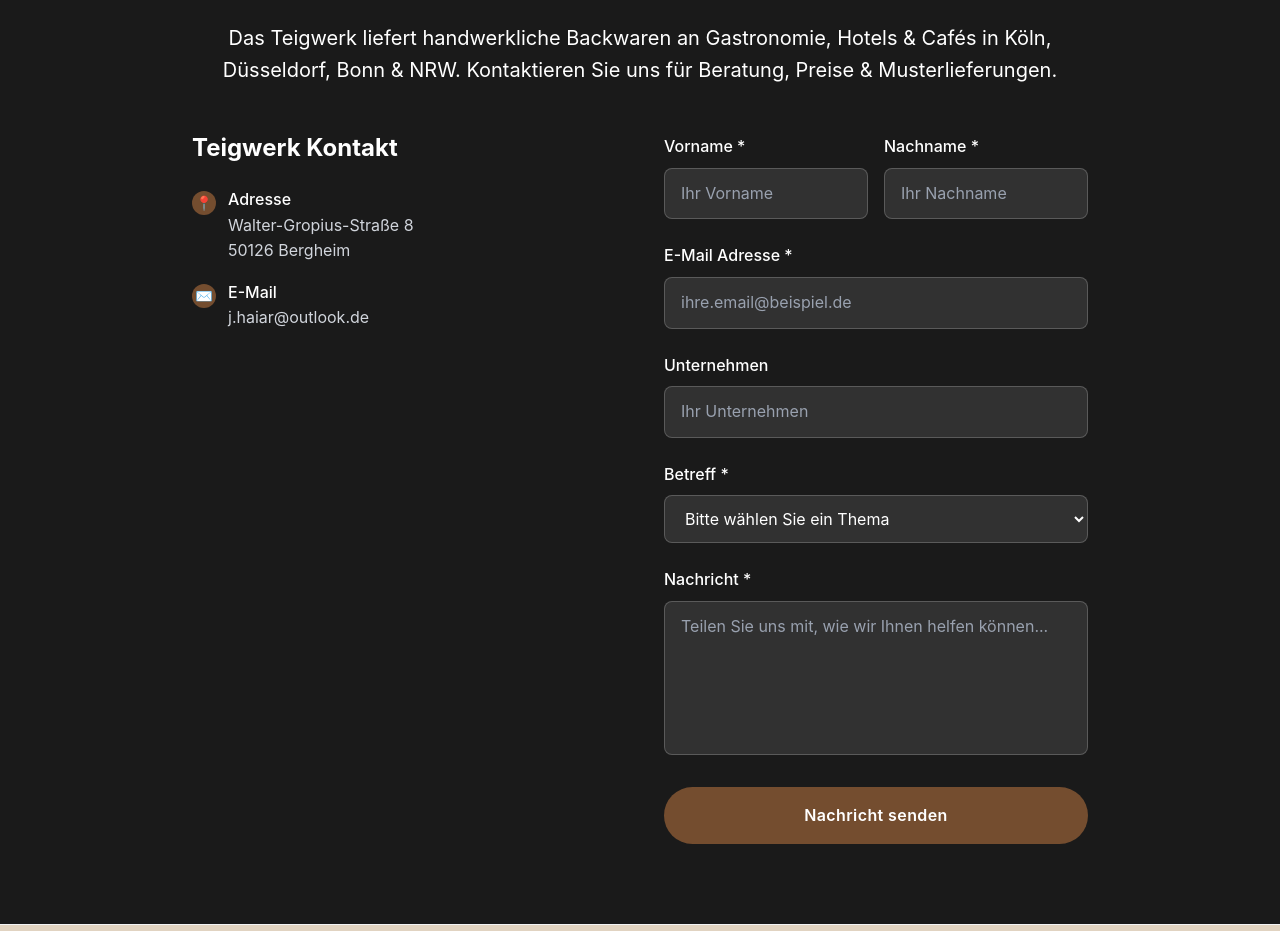
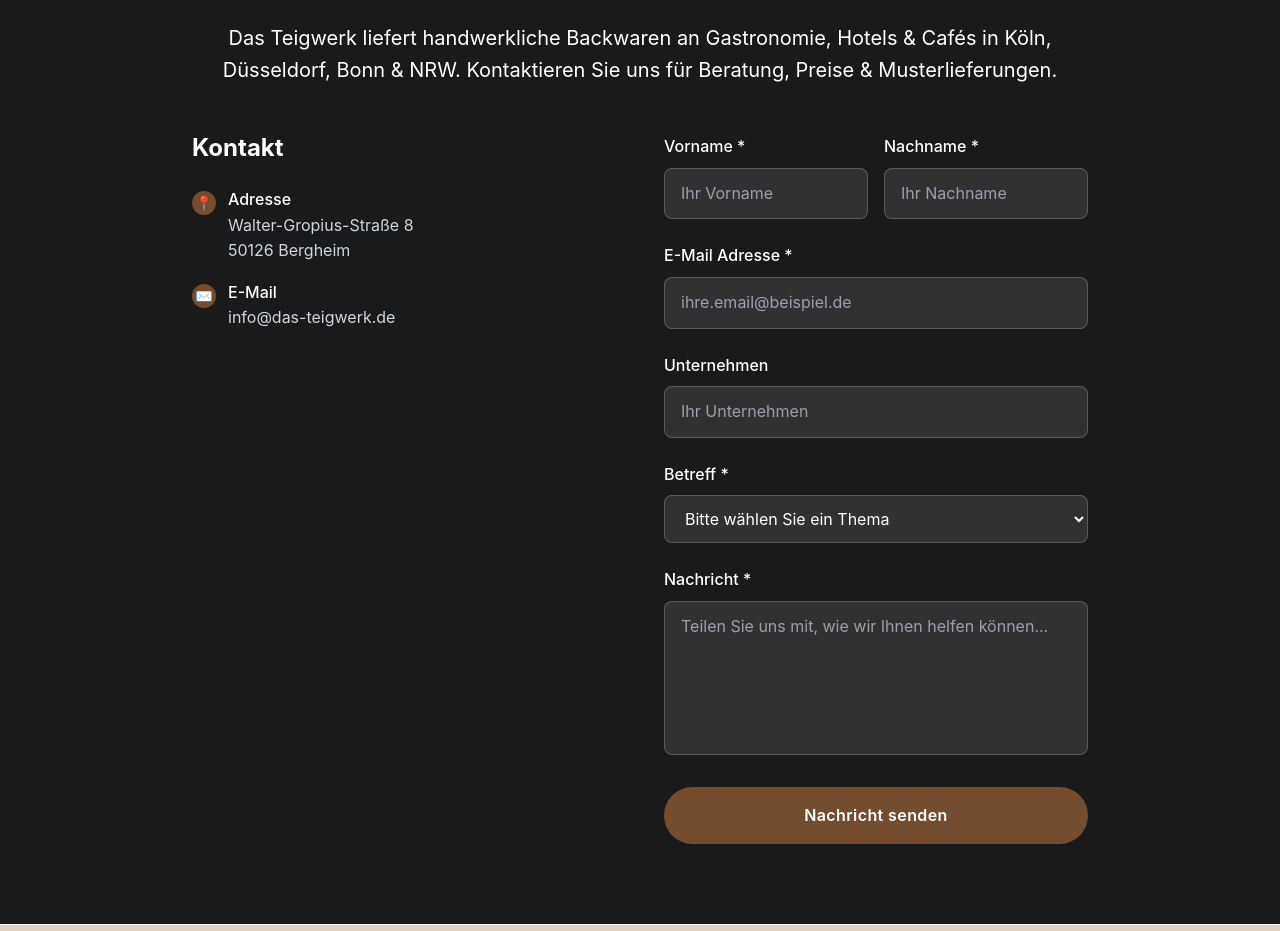
Before and after one commit to keulertzk-byte/Teigwerk, a Next.js app in the folder teigwerk-website/: page / in a window 1280 px wide. Shown: the part 4582-5513 px from the top of the page. Built offline with nearby package versions, Linux system fonts and the light colour scheme.

Commit message:
Update page.tsx

```diff
--- a/teigwerk-website/src/app/page.tsx
+++ b/teigwerk-website/src/app/page.tsx
@@ -434,7 +434,7 @@
             <div className="grid grid-cols-1 lg:grid-cols-2 gap-12">
               {/* Contact Information */}
               <div>
-                <h3 className="font-headline text-2xl mb-6">Teigwerk Kontakt</h3>
+                <h3 className="font-headline text-2xl mb-6">Kontakt</h3>
                 <div className="space-y-4">
                   <div className="flex items-start space-x-3">
                     <div className="w-6 h-6 bg-secondary rounded-full flex items-center justify-center flex-shrink-0 mt-1">
@@ -451,7 +451,7 @@
                     </div>
                     <div>
                       <p className="font-body-medium text-white">E-Mail</p>
-                      <p className="font-body text-gray-300">j.haiar@outlook.de</p>
+                      <p className="font-body text-gray-300">info@das-teigwerk.de</p>
                     </div>
                   </div>
                 </div>
```
